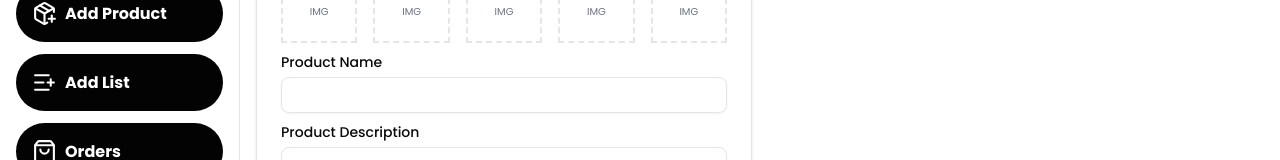
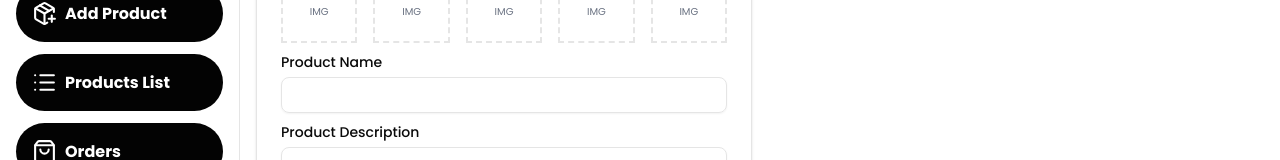
Before and after one commit to mrkaarshe/LGOecomercyWpe, a Next.js app in the folder client/: page /pages/saler in a window 1280 px wide. Both pictures are taken after a click on the element 107 px from the left and 528 px from the top of the page. Shown: the part 216-376 px from the top of the page. Built offline with nearby package versions, Linux system fonts and the light colour scheme.

Commit message:
updated admin sidebar navLinks

```diff
--- a/client/components/Saler.jsx
+++ b/client/components/Saler.jsx
@@ -1,5 +1,5 @@
 "use client"
-import { ArrowLeft, ArrowRightLeft, ListPlus, PackagePlus, ShoppingBag } from 'lucide-react'
+import { ArrowLeft, ArrowRightLeft, List, ListPlus, PackagePlus, ShoppingBag } from 'lucide-react'
 import Link from 'next/link'
 import React from 'react'
 import { useState } from 'react'
@@ -33,9 +33,9 @@ const page = () => {
                     </Link>
                      <Link href={'/pages/saler/ProductsList'} className=' bg-black/99 hover:bg-black/10 p-4 text-white hover:text-black rounded-full font-bold flex gap-2 justify-cen items-center'>
                         <span>
-                            <ListPlus size={25}/>
+                            <List size={25}/>
                         </span>
-                        <p className={`${isopen ? "block" :"hidden"}`}>Add List</p>
+                        <p className={`${isopen ? "block" :"hidden"}`}>Products List</p>
 
                     </Link>
                      <Link href={'/pages/saler/Orders'} className=' bg-black/99 hover:bg-black/10 p-4 text-white hover:text-black rounded-full font-bold flex gap-2 justify-cen items-center'>
```
